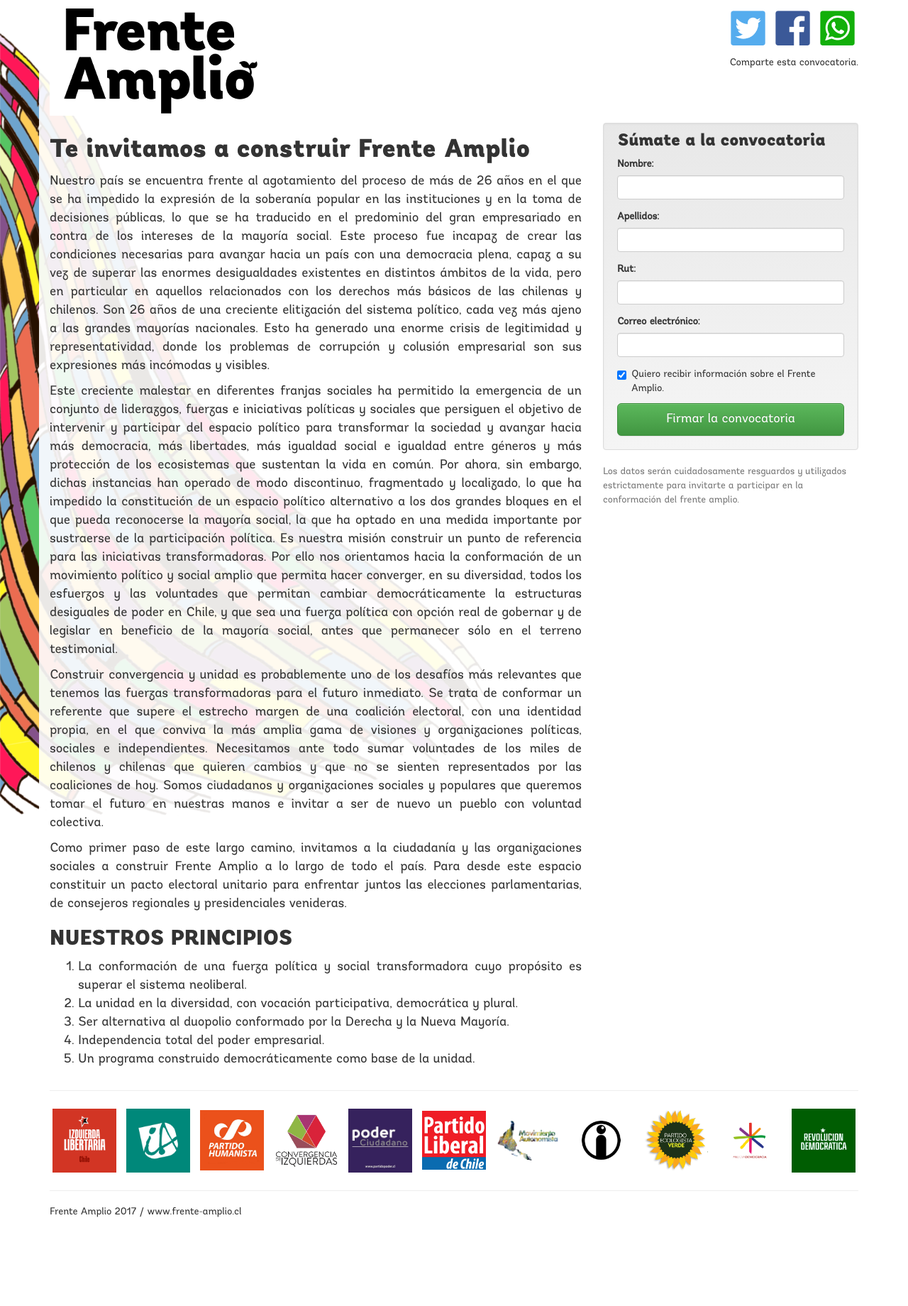
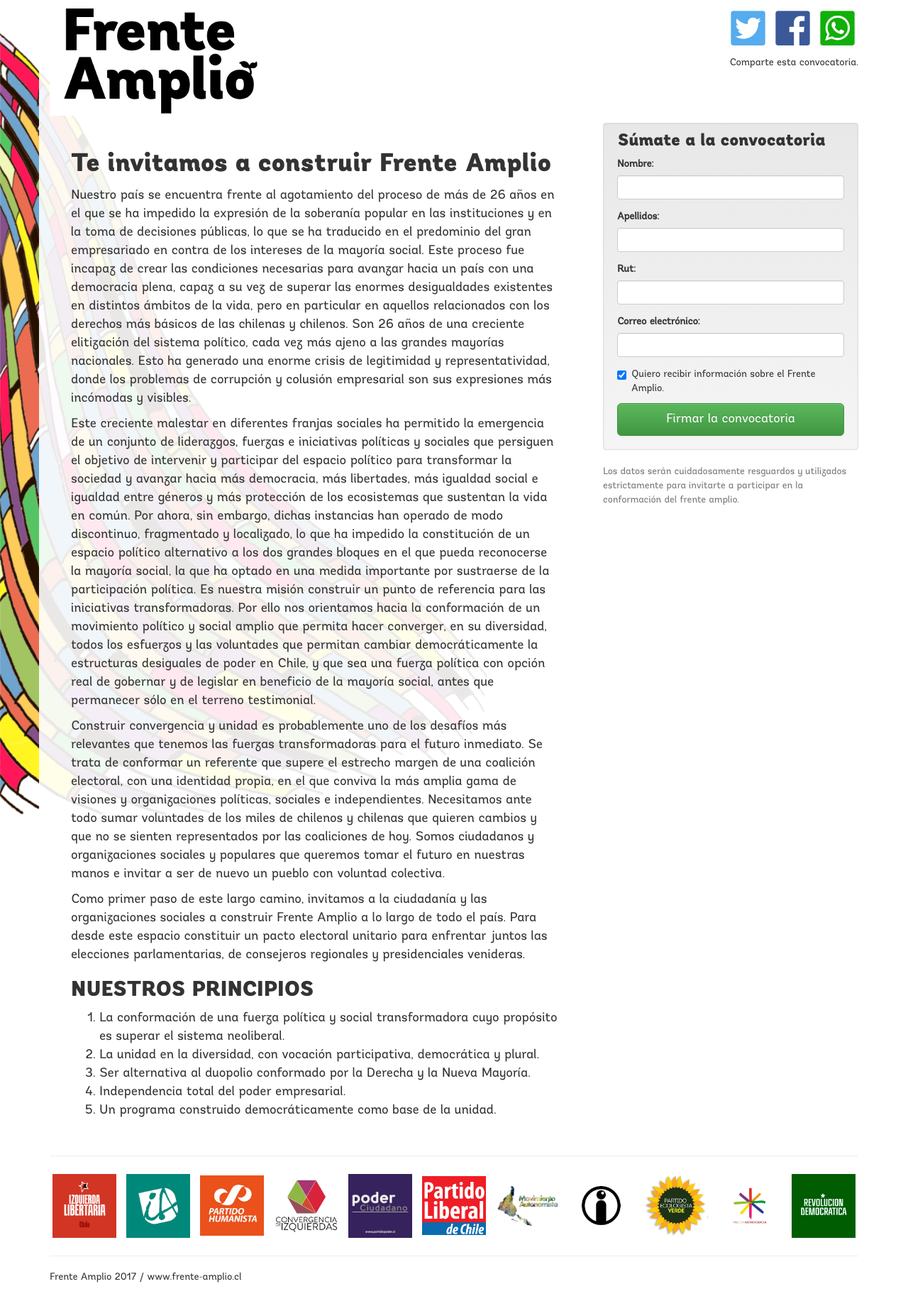
Before and after one commit to emegodoyr/frente-amplio, a PHP site: page / in a window 1280 px wide. Shown: the whole page at 71% size. Before the commit the page ends 1715 px from the top, so only its background shows below. Run offline with PHP 8.4, Linux system fonts and the light colour scheme; data that the repository does not hold is empty; some libraries are stand-ins or nearby versions.

Commit message:
se añade css de clase content

```diff
--- a/css/main.css
+++ b/css/main.css
@@ -27,6 +27,9 @@ font-family: 'Andes Black', serif;
 }
 .container {
   background: rgba(255, 255, 255, 0.9);
+}
+.content {
+  padding: 20px 45px;
 }
 
 .cuantasFirmas {
@@ -84,7 +87,7 @@ font-size: 2em;
 
 .textoConvocatoria {
 font-size: 1.3em;
-text-align: justify;
+/*text-align: justify;*/
 }
 
 .Quienes-Somos img,.quienesimg  {
```
